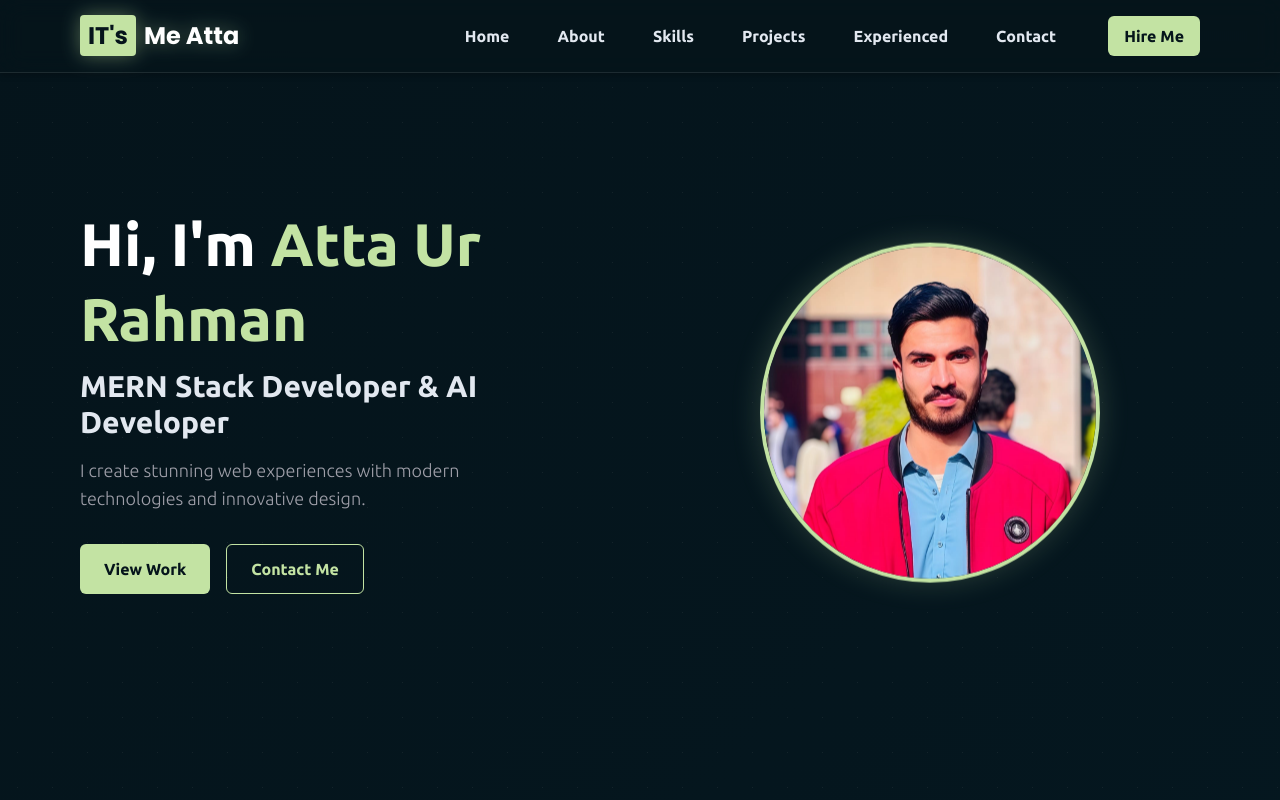
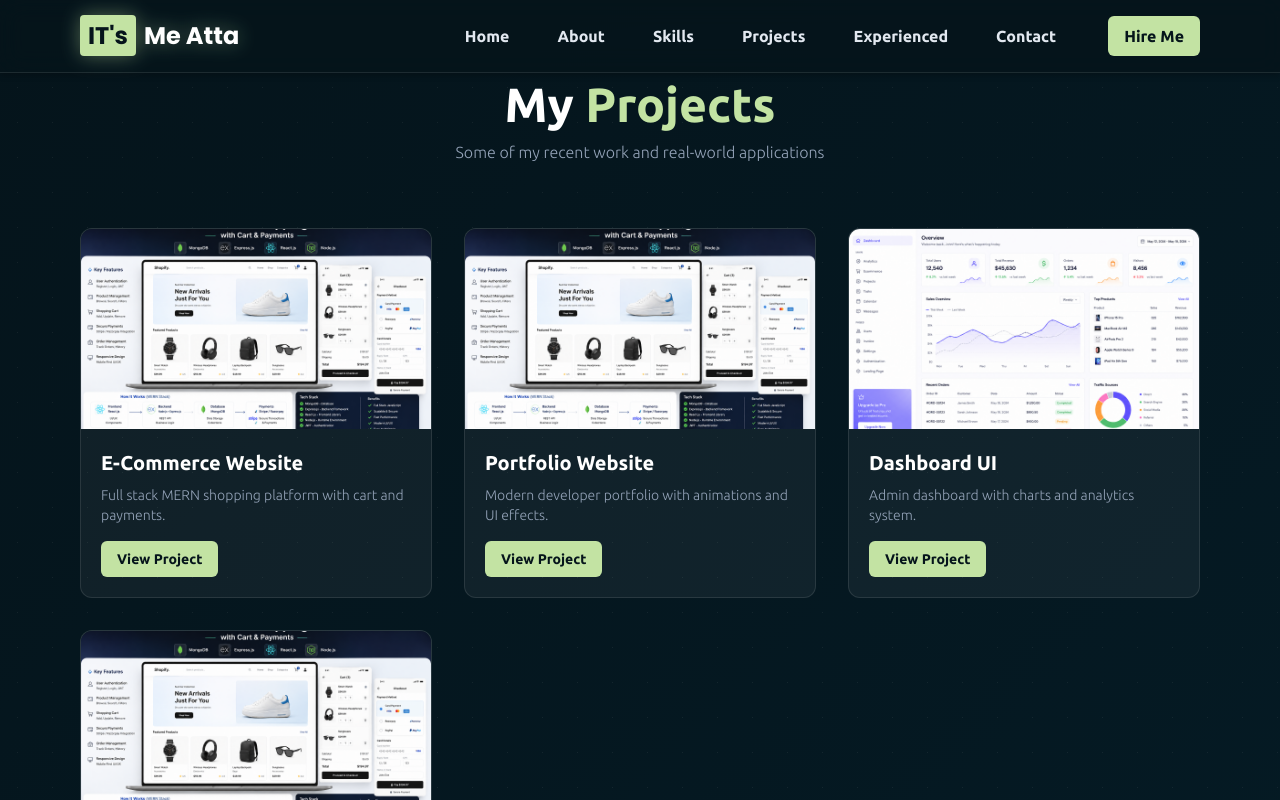
Before and after one commit to ar4843991-svg/portfoli, a React (Vite) app: page /MyWork in a window 1280 px wide. Shown: the top 800 px of the page. Built offline with nearby package versions, Linux system fonts and the light colour scheme.

Commit message:
fix: portfolio updates

```diff
--- a/src/App.jsx
+++ b/src/App.jsx
@@ -1,5 +1,9 @@
 import React from 'react'
 import Component from './componenet/mountingComponnet/Component'
+import { Routes, Route } from 'react-router-dom'
+import MyWork from './pages/MyWork'
+// import NavBar from './componenet/NavBar'
+
 
 
 
@@ -7,8 +11,20 @@ import Component from './componenet/mountingComponnet/Component'
 
 function App() {
   return (
+<>
+ {/* <NavBar/> */}
 
-     <Component/>
+
+   <Routes>
+
+
+      <Route path="/" element={<Component />} />
+      <Route path="/MyWork" element={<MyWork />} />
+      {/* <Route path="/Projects" element={<Projects  />} /> */}
+    </Routes>
+
+
+</>
 
 
   )
--- a/src/componenet/Hero.jsx
+++ b/src/componenet/Hero.jsx
@@ -1,6 +1,8 @@
 import React from 'react'
 import Atta from "../assets/img1.jpeg"
 import { motion } from "framer-motion"
+import { Link } from "react-router-dom";
+
 
 function Hero() {
   return (
@@ -12,7 +14,7 @@ function Hero() {
       id='home'
       className="w-full min-h-screen  flex items-center justify-center px-6 md:px-20"
     >
-      <div className="w-full flex flex-col items-center md:flex-row md:items-center md:justify-between  py-20 md:py-5 gap-10">
+      <div className="w-full flex flex-col items-center md:flex-row md:items-center md:justify-between  py-20  md:py-35 gap-10">
 
         {/* IMAGE - mobile pe upar */}
         <motion.div
@@ -34,7 +36,7 @@ function Hero() {
             <img
               src={Atta}
               alt="Atta Ur Rahman"
-              className="w-full h-full object-cover object-[50%_200%] scale-118"
+              className="w-full h-full object-cover object-[50%_210%] scale-118"
             />
           </div>
         </motion.div>
@@ -47,9 +49,9 @@ function Hero() {
           transition={{ duration: 0.7 }}
           className="w-full flex flex-col items-center text-center md:w-1/2 md:items-start md:text-left md:order-1"
         >
-          <h1 className="text-3xl md:text-6xl font-bold text-white leading-tight">
-            Hi, I'm{" "}
-            <span className="text-[#c3e3a3]">Atta Ur Rahman</span>
+          <h1 className="text-3xl md:text-5xl font-bold text-white leading-tight">
+            Hi, I'm{" "} <br />
+            <span className="text-[#c3e3a3] text-6xl">Atta Ur Rahman</span>
           </h1>
 
           <p className="text-lg md:text-3xl text-[#E2E8F0] font-semibold mt-3">
@@ -62,10 +64,13 @@ function Hero() {
 
           {/* BUTTONS */}
           <div className="mt-8 flex  flex-row gap-4">
-            <button className="bg-[#c3e3a3] text-[#05141b] px-6 py-3 rounded-md font-semibold
+            <Link to="/MyWork" >
+             <button className="bg-[#c3e3a3] text-[#05141b] px-6 py-3 rounded-md font-semibold
             hover:bg-[#a8c58f] transition duration-300">
               View Work
             </button>
+            </Link>
+
             <button className="border border-[#c3e3a3] text-[#c3e3a3] px-6 py-3 rounded-md font-semibold
             hover:bg-[#c3e3a3] hover:text-[#05141b] transition duration-300">
               Contact Me
--- a/src/componenet/mountingComponnet/Component.jsx
+++ b/src/componenet/mountingComponnet/Component.jsx
@@ -11,7 +11,7 @@ import Footer from '../Footer'
 
 function Component() {
   return (
-    <div className='overflow-x-hidden w-full'>
+    <div className='overflow-x-hidden w-full '>
 
       <NavBar />
       <Hero />
--- a/src/main.jsx
+++ b/src/main.jsx
@@ -2,9 +2,13 @@ import { StrictMode } from 'react'
 import { createRoot } from 'react-dom/client'
 import './index.css'
 import App from './App.jsx'
+import { BrowserRouter } from 'react-router-dom'
 
 createRoot(document.getElementById('root')).render(
 
+
+     <BrowserRouter>
     <App />
+  </BrowserRouter>
 
 )
--- /dev/null
+++ b/src/pages/MyWork.jsx
@@ -0,0 +1,20 @@
+import React from 'react'
+import Projects from '../componenet/Projects'
+import NavBar from '../componenet/NavBar'
+import Skill from '../componenet/Skill'
+
+
+function MyWork() {
+  return (
+    <div >
+
+    <Projects/>
+    <NavBar/>
+    <Skill/>
+
+
+    </div>
+  )
+}
+
+export default MyWork
```
